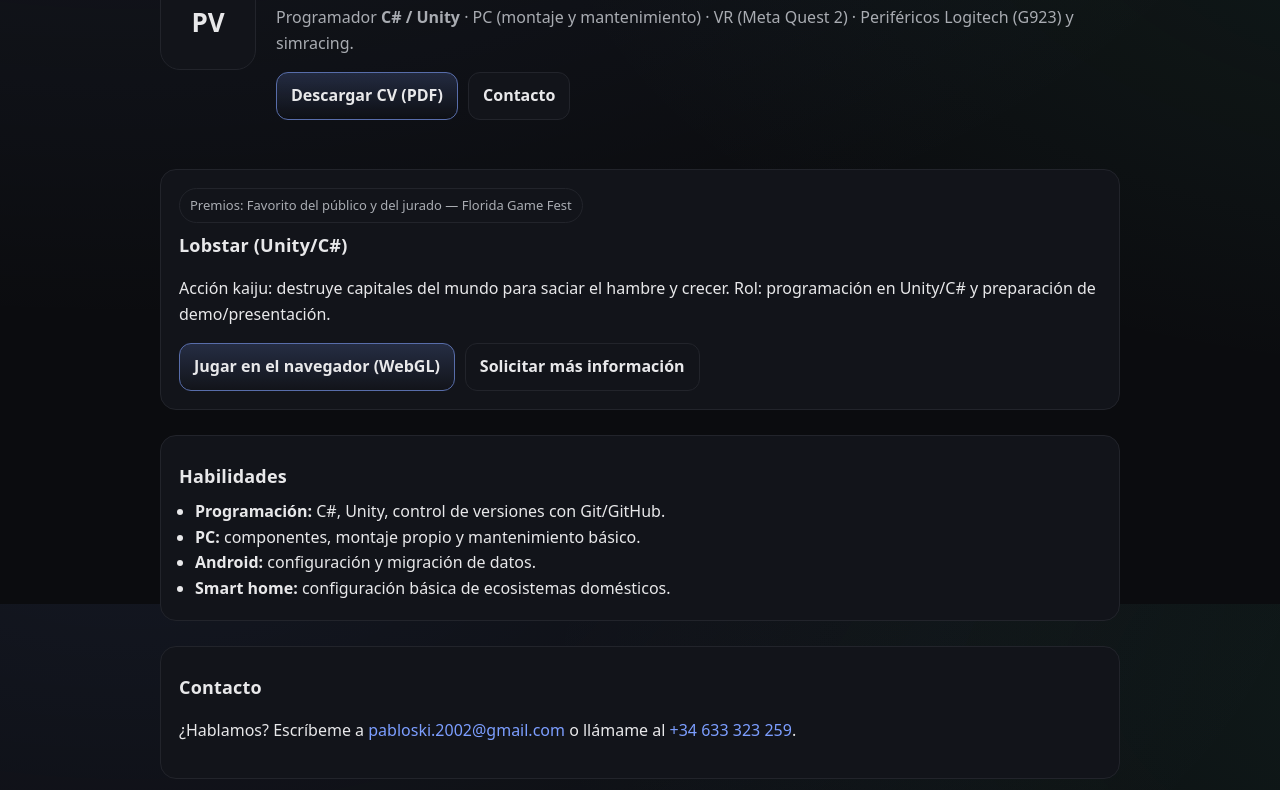
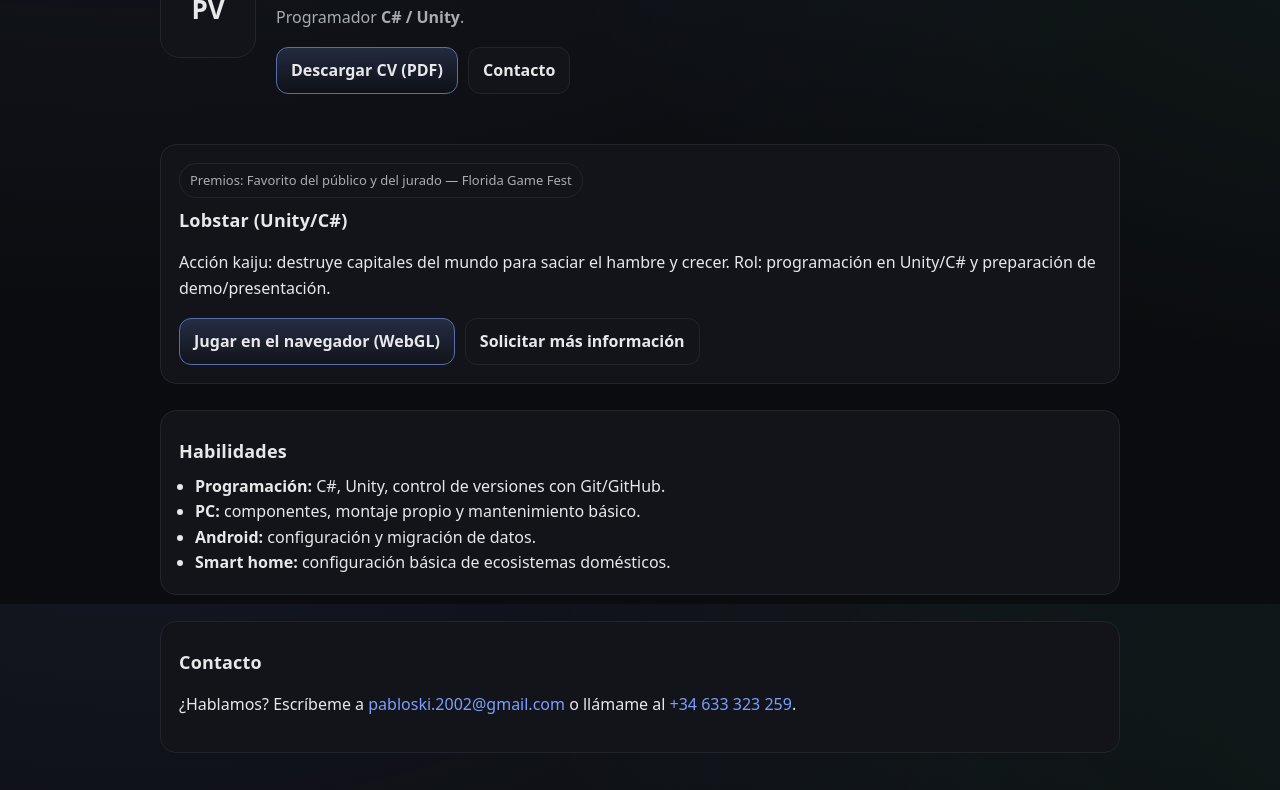
Before and after one commit to theflash48/theflash48.github.io, a plain HTML site: page index.html in a window 1280 px wide. Shown: the part 196-986 px from the top of the page. Drawn offline with Linux system fonts and the light colour scheme.

Commit message:
Update index.html

```diff
--- a/index.html
+++ b/index.html
@@ -4,9 +4,9 @@
     <meta charset="utf-8" />
     <meta name="viewport" content="width=device-width, initial-scale=1" />
     <title>Pablo Vicente Rozalén Fernández — Portfolio</title>
-    <meta name="description" content="Portfolio de Pablo Vicente Rozalén Fernández — Programador C#/Unity. PC (montaje y mantenimiento), VR (Meta Quest 2), periféricos Logitech (G923) y simracing.">
+    <meta name="description" content="Portfolio de Pablo Vicente Rozalén Fernández — Programador C#/Unity.">
     <meta property="og:title" content="Pablo Vicente Rozalén Fernández — Portfolio" />
-    <meta property="og:description" content="Programador C#/Unity. PC (montaje y mantenimiento), VR (Meta Quest 2), periféricos Logitech (G923) y simracing." />
+    <meta property="og:description" content="Programador C#/Unity." />
     <meta property="og:type" content="website" />
     <style>
         :root {
@@ -85,7 +85,7 @@
         <div class="avatar" aria-hidden="true">PV</div>
         <div>
             <h1 id="titulo">Pablo Vicente Rozalén Fernández</h1>
-            <p class="muted">Programador <strong>C# / Unity</strong> · PC (montaje y mantenimiento) · VR (Meta Quest 2) · Periféricos Logitech (G923) y simracing.</p>
+            <p class="muted">Programador <strong>C# / Unity</strong>.</p>
             <div class="btns">
                 <a class="btn primary" href="./CV_Pablo_Vicente.pdf">Descargar CV (PDF)</a>
                 <a class="btn secondary" href="#contacto">Contacto</a>
```
